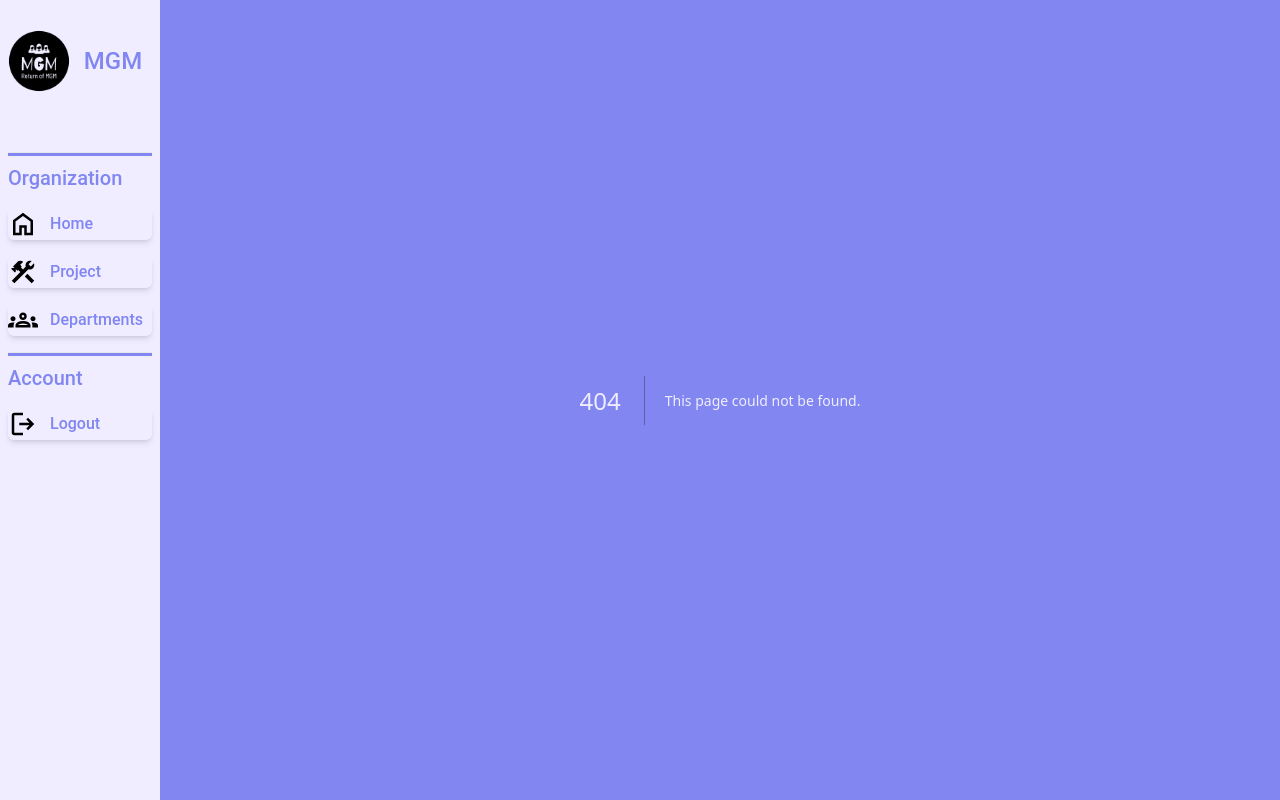
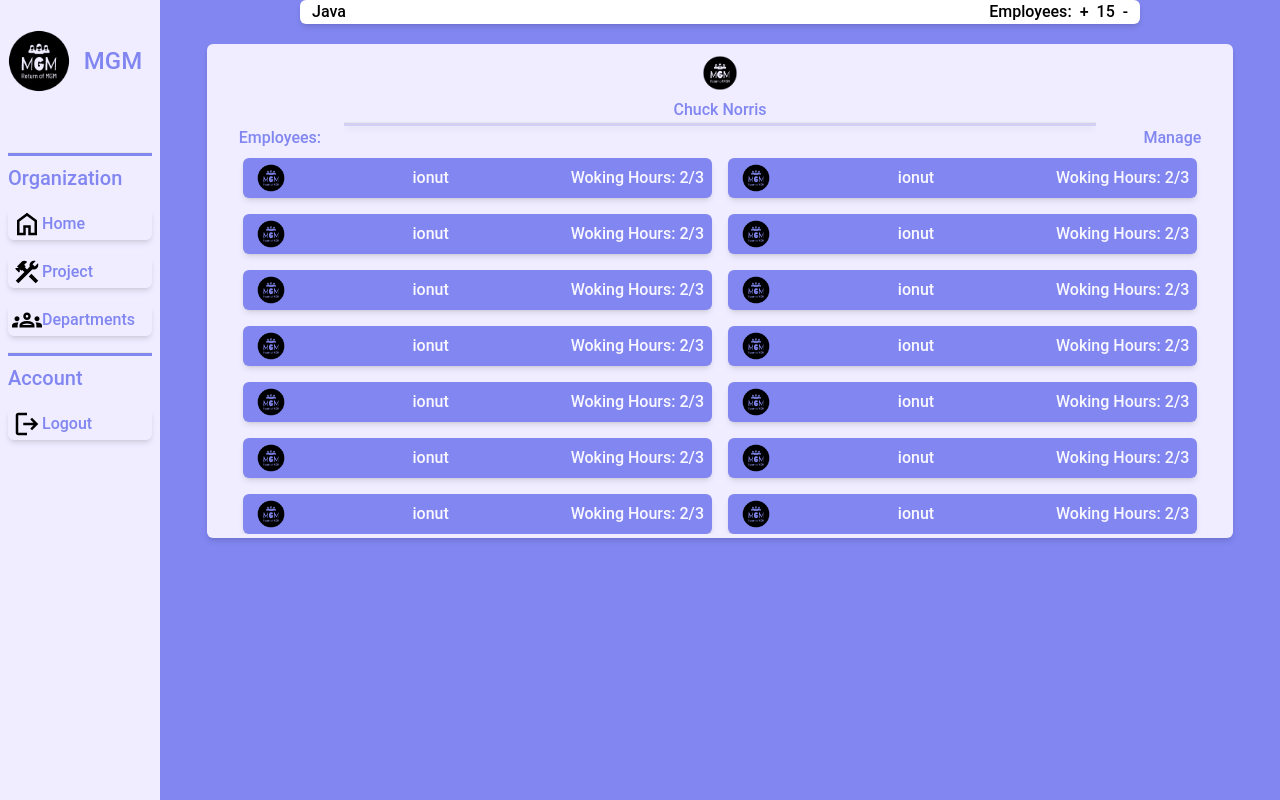
Before and after one commit to 1bsence/mgm-front, a Next.js app: page /department/5badadsa-d4fe-4a65-b137-ab8dkfakdg in a window 1280 px wide. Before the commit this address had no page. Built offline with nearby package versions, Linux system fonts and the light colour scheme; sample sign-in values are in the browser's storage.

Commit message:
Department
Made department page template ready to input data, and made dynamic department page or "specific department" page showing a specific department and its options

```diff
--- /dev/null
+++ b/src/app/department/[id]/page.jsx
@@ -0,0 +1,290 @@
+"use client";
+
+import { useEffect, useState } from "react";
+import { redirect } from "next/navigation";
+import Image from "next/image";
+import profileImg from "@/public/logo-black-removebg-preview.png";
+
+const department = {
+  id: "5badadsa-d4fe-4a65-b137-ab8dkfakdg",
+  name: "Java",
+  manager: {
+    name: "Chuck Norris",
+    id: "5d9b4a73-d4fe-4a65-b137-ab80a2d9b3da",
+  },
+  skills: [],
+  employees: [
+    {
+      id: "5d9b4a73-d4fe-4a65-b137-ab80a2d9b3da",
+      name: "ionut",
+      email: "ionut@gmail.com",
+      password: "mypass",
+      role: "employee",
+      skills: [],
+      rights: {
+        id: "employee",
+        canDoEverything: "true",
+      },
+      projects: [],
+      department: "Java",
+    },
+    {
+      id: "5d9b4a73-adgfe-4a65-b137-ab80xaadgb3da",
+      name: "ionut",
+      email: "bbb@gmail.com",
+      password: "mypass",
+      role: "employee",
+      skills: [],
+      rights: {
+        id: "employee",
+        canDoEverything: "true",
+      },
+      projects: [],
+      department: "Java",
+    },
+    {
+      id: "5d9b4a73-d4fe-4a65-b137-zxckfalkdsgd",
+      name: "ionut",
+      email: "ccc@gmail.com",
+      password: "mypass",
+      role: "employee",
+      skills: [],
+      rights: {
+        id: "employee",
+        canDoEverything: "true",
+      },
+      projects: [],
+      department: "Java",
+    },
+    {
+      id: "5d9b4a73-d4fe-4a65-b137-ab80a2d9b3da",
+      name: "ionut",
+      email: "ionut@gmail.com",
+      password: "mypass",
+      role: "employee",
+      skills: [],
+      rights: {
+        id: "employee",
+        canDoEverything: "true",
+      },
+      projects: [],
+      department: "Java",
+    },
+    {
+      id: "5d9b4a73-adgfe-4a65-b137-ab80xaadgb3da",
+      name: "ionut",
+      email: "bbb@gmail.com",
+      password: "mypass",
+      role: "employee",
+      skills: [],
+      rights: {
+        id: "employee",
+        canDoEverything: "true",
+      },
+      projects: [],
+      department: "Java",
+    },
+    {
+      id: "5d9b4a73-d4fe-4a65-b137-zxckfalkdsgd",
+      name: "ionut",
+      email: "ccc@gmail.com",
+      password: "mypass",
+      role: "employee",
+      skills: [],
+      rights: {
+        id: "employee",
+        canDoEverything: "true",
+      },
+      projects: [],
+      department: "Java",
+    },
+    {
+      id: "5d9b4a73-d4fe-4a65-b137-ab80a2d9b3da",
+      name: "ionut",
+      email: "ionut@gmail.com",
+      password: "mypass",
+      role: "employee",
+      skills: [],
+      rights: {
+        id: "employee",
+        canDoEverything: "true",
+      },
+      projects: [],
+      department: "Java",
+    },
+    {
+      id: "5d9b4a73-adgfe-4a65-b137-ab80xaadgb3da",
+      name: "ionut",
+      email: "bbb@gmail.com",
+      password: "mypass",
+      role: "employee",
+      skills: [],
+      rights: {
+        id: "employee",
+        canDoEverything: "true",
+      },
+      projects: [],
+      department: "Java",
+    },
+    {
+      id: "5d9b4a73-d4fe-4a65-b137-zxckfalkdsgd",
+      name: "ionut",
+      email: "ccc@gmail.com",
+      password: "mypass",
+      role: "employee",
+      skills: [],
+      rights: {
+        id: "employee",
+        canDoEverything: "true",
+      },
+      projects: [],
+      department: "Java",
+    },
+    {
+      id: "5d9b4a73-d4fe-4a65-b137-ab80a2d9b3da",
+      name: "ionut",
+      email: "ionut@gmail.com",
+      password: "mypass",
+      role: "employee",
+      skills: [],
+      rights: {
+        id: "employee",
+        canDoEverything: "true",
+      },
+      projects: [],
+      department: "Java",
+    },
+    {
+      id: "5d9b4a73-adgfe-4a65-b137-ab80xaadgb3da",
+      name: "ionut",
+      email: "bbb@gmail.com",
+      password: "mypass",
+      role: "employee",
+      skills: [],
+      rights: {
+        id: "employee",
+        canDoEverything: "true",
+      },
+      projects: [],
+      department: "Java",
+    },
+    {
+      id: "5d9b4a73-d4fe-4a65-b137-zxckfalkdsgd",
+      name: "ionut",
+      email: "ccc@gmail.com",
+      password: "mypass",
+      role: "employee",
+      skills: [],
+      rights: {
+        id: "employee",
+        canDoEverything: "true",
+      },
+      projects: [],
+      department: "Java",
+    },
+    {
+      id: "5d9b4a73-d4fe-4a65-b137-ab80a2d9b3da",
+      name: "ionut",
+      email: "ionut@gmail.com",
+      password: "mypass",
+      role: "employee",
+      skills: [],
+      rights: {
+        id: "employee",
+        canDoEverything: "true",
+      },
+      projects: [],
+      department: "Java",
+    },
+    {
+      id: "5d9b4a73-adgfe-4a65-b137-ab80xaadgb3da",
+      name: "ionut",
+      email: "bbb@gmail.com",
+      password: "mypass",
+      role: "employee",
+      skills: [],
+      rights: {
+        id: "employee",
+        canDoEverything: "true",
+      },
+      projects: [],
+      department: "Java",
+    },
+    {
+      id: "5d9b4a73-d4fe-4a65-b137-zxckfalkdsgd",
+      name: "ionut",
+      email: "ccc@gmail.com",
+      password: "mypass",
+      role: "employee",
+      skills: [],
+      rights: {
+        id: "employee",
+        canDoEverything: "true",
+      },
+      projects: [],
+      department: "Java",
+    },
+  ],
+};
+
+export default function Page() {
+  const [loggedIn, setLoggedIn] = useState(() => {
+    if (typeof window !== "undefined") {
+      return localStorage.getItem("userData") || null;
+    }
+  });
+  const [error, setError] = useState(null);
+  useEffect(() => {
+    if (!loggedIn) {
+      redirect("/api/auth/login");
+    }
+  }, [loggedIn, error]);
+  return (
+    <div className="flex flex-col items-center">
+      <div className="bg-white text-black w-3/4 rounded-md shadow-md px-3 flex flex-row justify-between">
+        <h1>{department.name}</h1>
+        <div className="flex flex-row justify-center space-x-2">
+          <h3>Employees:</h3>
+          <h3>+</h3>
+          <h3>{department.employees.length}</h3>
+          <h1> - </h1>
+        </div>
+      </div>
+      <div className="bg-primary text-secondary w-11/12 px-3 py-1 my-5 rounded-md shadow-md">
+        <div className="flex flex-col items-center">
+          <Image
+            priority
+            src={profileImg}
+            alt="Mangager profile image"
+            width={50}
+          />
+          <h1>{department.manager.name}</h1>
+          <hr className="h-1 w-3/4 shadow-md bg-accent2" />
+        </div>
+        <div className="bg-primary overflow-hidden">
+          <div className="flex flex-row items-center justify-between px-5">
+            <h1>Employees:</h1> <h1>Manage</h1>
+          </div>
+          <div className="w-full  max-h-96 overflow-auto ">
+            <ul className="flex flex-col md:grid md:grid-cols-2 md:grid-flow-row px-4 md:items-cente md:justify-between">
+              {department.employees.map((employee) => (
+                <li key={employee.id} className="">
+                  <div className="bg-secondary text-accent1 rounded-md shadow-md m-2 mx-2 px-2 items-center w-34 lg:min-w-80 flex flex-row justify-between md:min-w-60 ">
+                    <Image
+                      priority
+                      src={profileImg}
+                      alt="profile image"
+                      width={40}
+                    />
+                    <h1>{employee.name}</h1>
+                    <h1>Woking Hours: 2/3</h1>
+                  </div>
+                </li>
+              ))}
+            </ul>
+          </div>
+        </div>
+      </div>
+    </div>
+  );
+}
--- a/src/app/department/page.jsx
+++ b/src/app/department/page.jsx
@@ -4,6 +4,7 @@ import React, { useState, useEffect } from "react";
 import { redirect } from "next/navigation";
 import profile from "@/public/logo-black-removebg-preview.png";
 import Image from "next/image";
+import Link from "next/link";
 
 const department = [
   {
@@ -394,9 +395,6 @@ export default function Department() {
       return localStorage.getItem("userData") || null;
     }
   });
-  const [loggedOut, setLoggedOut] = useState(() => {
-    return loggedIn === null ? true : false;
-  });
   const [error, setError] = useState(null);
   useEffect(() => {
     if (!loggedIn) {
@@ -411,10 +409,16 @@ export default function Department() {
             <div
               name="department-card"
               key={key}
-              className="bg-primary w-52 h-80 rounded-md shadow-lg m-5 p-3 overflow-auto text-secondary"
+              className="bg-primary w-52 h-80 rounded-md shadow-lg m-2 p-2 overflow-auto text-secondary"
             >
-              <div name="DEPARTAMENT NAME">
+              <div
+                name="DEPARTAMENT NAME"
+                className="flex flex-row justify-between"
+              >
                 <h1 className="text-lg text-center">{dep.name}</h1>
+                <Link href={"/department/" + dep.id} className="underline">
+                  view
+                </Link>
               </div>
               <hr className="h-1 shadow-md bg-secondary" />
               <div
--- a/src/components/NavBar.jsx
+++ b/src/components/NavBar.jsx
@@ -13,7 +13,7 @@ import Link from "next/link";
 import { useEffect, useState } from "react";
 import { redirect } from "next/navigation";
 const liStil =
-  "rounded-md shadow-md flex flex-row items-center justify-center md:justify-start space-x-3 my-4 w-full h-8 my-2 hover:text-primary hover:bg-accent2  text-secondary";
+  "rounded-md shadow-md flex flex-row items-center justify-center md:justify-start md:px-1 my-4 w-full h-8 my-2 hover:text-primary hover:bg-accent2  text-secondary";
 
 const btnStyle =
   "text-secondary bg-accent1 hover:bg-accent2  w-20 shadow-md h-8 hover:shadow-inner px-2 py-1";
```
